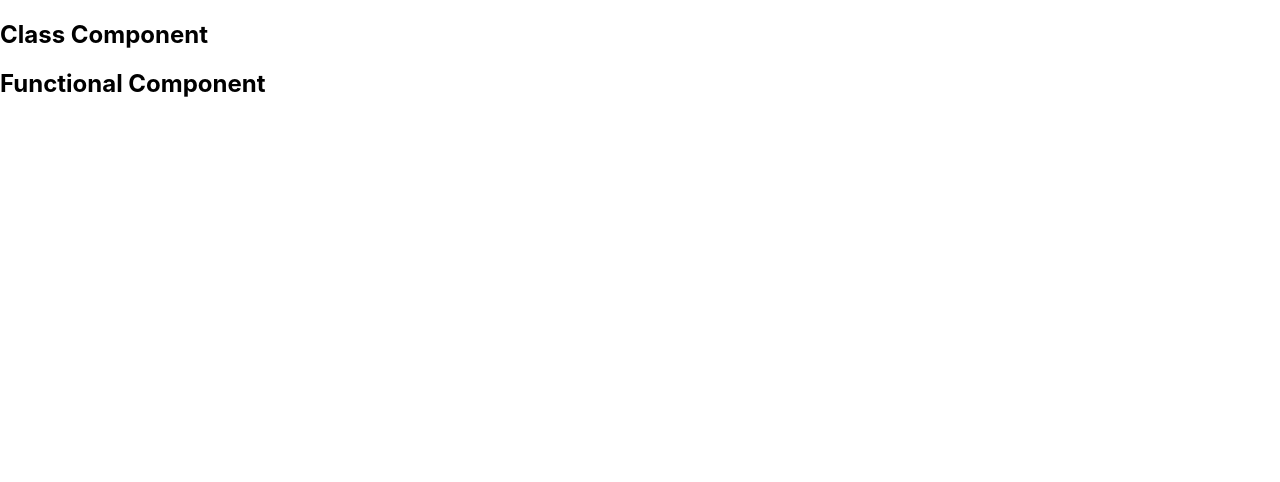
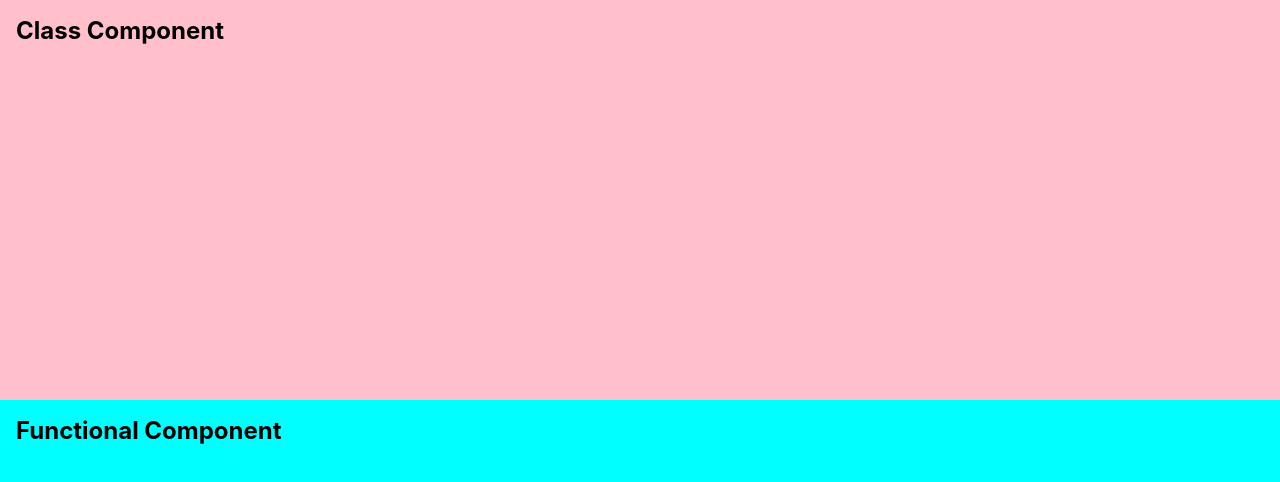
Before and after one commit to isasumer/React-Hooks-and-API-Fetch, a React (Create React App) app in the folder react-hooks-and-api-fetch/: page / in a window 1280 px wide. Shown: the top 482 px of the page. Built offline with nearby package versions, Linux system fonts and the light colour scheme.

Commit message:
index.css added

```diff
--- a/react-hooks-and-api-fetch/src/index.css
+++ b/react-hooks-and-api-fetch/src/index.css
@@ -1,3 +1,8 @@
+* {
+  margin: 0;
+  padding: 0;
+  box-sizing: border-box;
+}
 body {
   margin: 0;
   font-family: -apple-system, BlinkMacSystemFont, 'Segoe UI', 'Roboto', 'Oxygen',
@@ -6,8 +11,20 @@ body {
   -webkit-font-smoothing: antialiased;
   -moz-osx-font-smoothing: grayscale;
 }
-
 code {
   font-family: source-code-pro, Menlo, Monaco, Consolas, 'Courier New',
     monospace;
 }
+.App {
+  height: 100vh;
+}
+.class {
+  height: 50vh;
+  background-color: pink;
+  padding: 1rem;
+}
+.function {
+  height: 50vh;
+  background-color: aqua;
+  padding: 1rem;
+}
```
